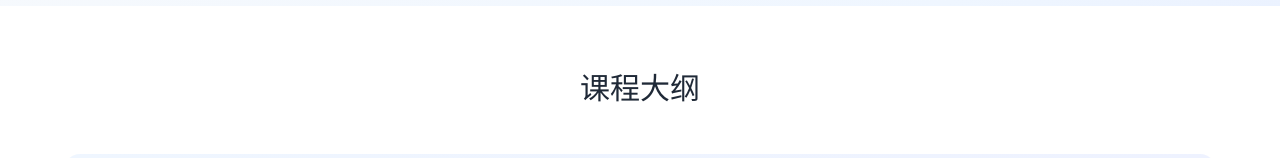
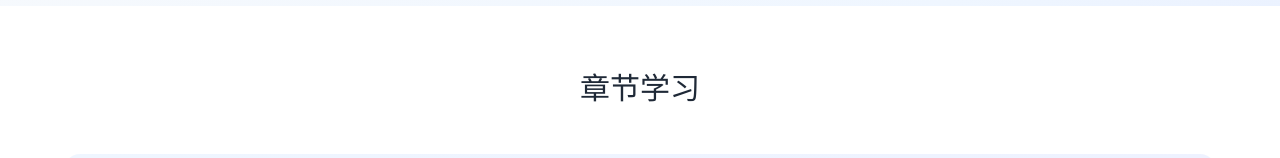
Before and after one commit to xiaolin518/LL6, a React (Vite) app: page /data-analysis in a window 1280 px wide. Shown: the part 358-516 px from the top of the page. Built offline with nearby package versions, Linux system fonts and the light colour scheme.

Commit message:
修改标题：课程大纲 → 章节学习

```diff
--- a/src/pages/DataAnalysisCourse.tsx
+++ b/src/pages/DataAnalysisCourse.tsx
@@ -370,8 +370,8 @@ export default function DataAnalysisCourse() {
       <section id="outline" className="py-16 px-4 bg-white">
         <div className="max-w-6xl mx-auto">
           <h2 className="text-3xl font-bold text-gray-800 mb-12 text-center">
-            课程大纲
-          </h2>
+          章节学习
+        </h2>
           <div className="space-y-6">
             {courseOutline.filter(chapter => chapter.id !== 'chapter7').map((chapter, index) => (
               <div
```
